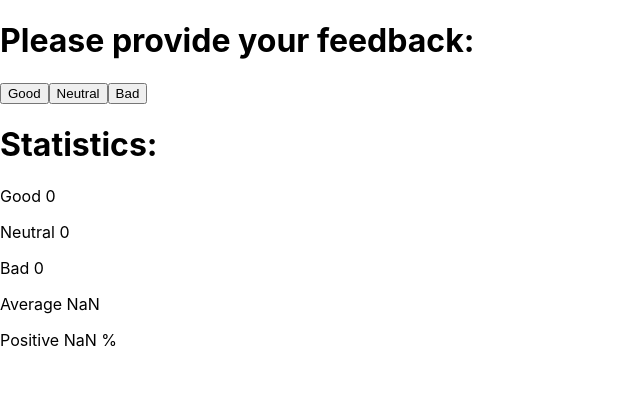
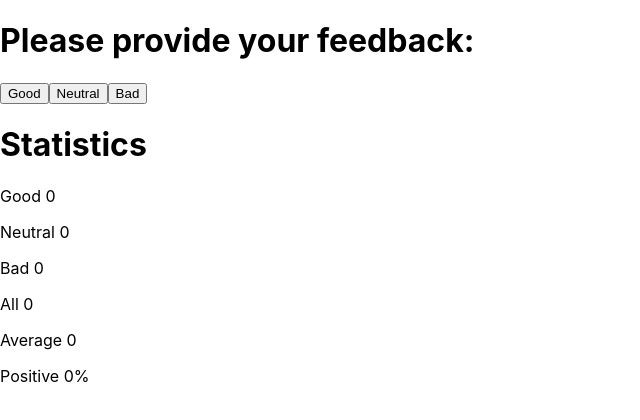
Before and after one commit to ce13ste/HelsinkiMOOC, a React (Create React App) app: page / in a window 1280 px wide. Shown: the top 420 px of the page, without its empty margins (0-640 px from the left). Built offline with nearby package versions, Linux system fonts and the light colour scheme.

Commit message:
1.8: unicafe step3

```diff
--- a/src/App.js
+++ b/src/App.js
@@ -1,5 +1,19 @@
 import React, { useState } from 'react';
 
+const Statistics = (props) => {
+  const values = props.values;
+  return (
+    <div>
+      <h1>Statistics</h1>
+      <p>Good {values.good}</p>
+      <p>Neutral {values.neutral}</p>
+      <p>Bad {values.bad}</p>
+      <p>All {values.total}</p>
+      <p>Average {values.average}</p>
+      <p>Positive {values.positive}%</p>
+    </div>
+  );
+};
 const App = () => {
   // save clicks of each button to its own state
   const [good, setGood] = useState(0);
@@ -7,41 +21,45 @@ const App = () => {
   const [bad, setBad] = useState(0);
   const [total, setTotal] = useState(0);
   const [score, setScore] = useState(0);
+  const [average, setAverage] = useState(0);
+  const [positive, setPositive] = useState(0);
 
-  const Button = ({ handleClick, text }) => {
+  const Button = ({ text, handleClick }) => {
     return <button onClick={handleClick}>{text}</button>;
   };
 
   const clickGood = () => {
-        setGood(good + 1);
-        setTotal(total + 1);
-        setScore(score + 1);
+    setGood(good + 1);
+    setTotal(total + 1);
+    setScore(score + 1);
+    setAverage((score + 1) / (total + 1));
+    setPositive(((good + 1)/ (total + 1)) * 100);
   };
+
   const clickNeutral = () => {
     setNeutral(neutral + 1);
     setTotal(total + 1);
     setScore(score);
+    setAverage(score / (total + 1));
+    setPositive((good / (total + 1)) * 100);
   };
+
   const clickBad = () => {
     setBad(bad + 1);
     setTotal(total + 1);
     setScore(score - 1);
+    setAverage((score - 1) / (total + 1));
+    setPositive(((good) / (total + 1)) * 100);
   };
 
   return (
-    <div>
+    <main>
       <h1>Please provide your feedback:</h1>
       <Button handleClick={clickGood} text='Good' />
       <Button handleClick={clickNeutral} text='Neutral' />
       <Button handleClick={clickBad} text='Bad' />
-
-      <h1>Statistics:</h1>
-      <p>Good {good}</p>
-      <p>Neutral {neutral}</p>
-      <p>Bad {bad}</p>
-      <p>Average {score / total}</p>
-      <p>Positive {(good/(total))*100} %</p>
-    </div>
+      <Statistics values={{ good, neutral, bad, total, average, positive }} />
+    </main>
   )
 
 }
```
